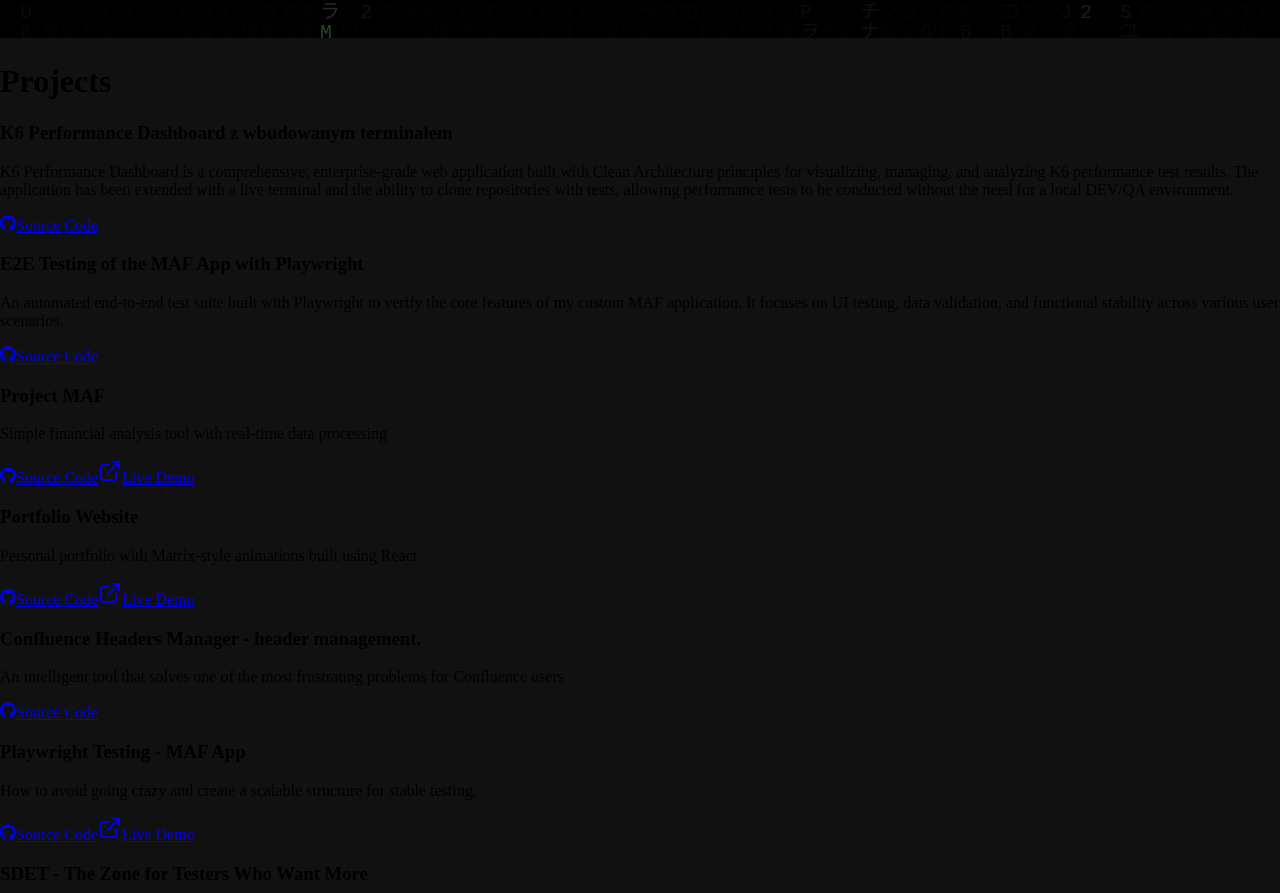
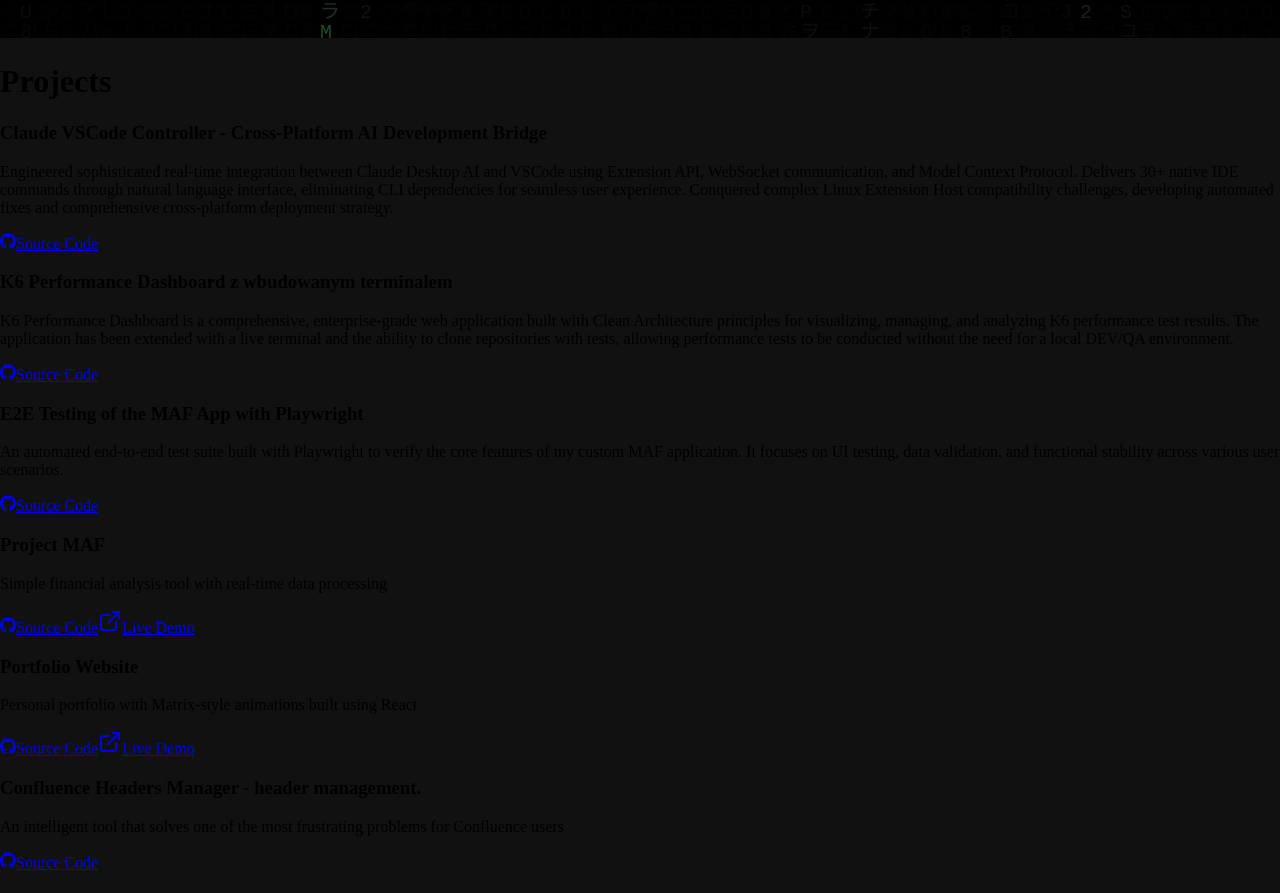
Before and after one commit to dar-kow/Portfolio, a React (Vite) app in the folder client/: page /projects in a window 1280 px wide. Shown: the part 1125-2018 px from the top of the page. Built offline with nearby package versions, Linux system fonts and the light colour scheme; no server answers.

Commit message:
Add project entry for Claude VSCode Controller with detailed description and link

```diff
--- a/client/src/features/projects/data.ts
+++ b/client/src/features/projects/data.ts
@@ -26,6 +26,18 @@ export const projectsMessages: ProjectsMessages = {
 };
 
 export const projects: Project[] = [
+    {
+    title: {
+      pl: "Claude VSCode Controller - Wieloplatformowy Most AI-IDE",
+      en: "Claude VSCode Controller - Cross-Platform AI Development Bridge",
+    },
+    description: {
+      pl: "Zaprojektowałem zaawansowaną integrację czasu rzeczywistego między Claude Desktop AI a VSCode wykorzystując Extension API, komunikację WebSocket oraz Model Context Protocol. System dostarcza 30+ natywnych komend IDE poprzez interfejs naturalnego języka, eliminując zależności CLI dla płynnego doświadczenia użytkownika. Pokonałem złożone wyzwania kompatybilności Linux Extension Host, opracowując automatyczne poprawki oraz kompleksową strategię wieloplatformowego wdrażania.",
+      en: "Engineered sophisticated real-time integration between Claude Desktop AI and VSCode using Extension API, WebSocket communication, and Model Context Protocol. Delivers 30+ native IDE commands through natural language interface, eliminating CLI dependencies for seamless user experience. Conquered complex Linux Extension Host compatibility challenges, developing automated fixes and comprehensive cross-platform deployment strategy.",
+    },
+    link: "https://github.com/dar-kow/claude-vscode-controller",
+    demo: "",
+  },
   {
     title: {
       pl: "K6 Performance Dashboard with live terminal output",
```
